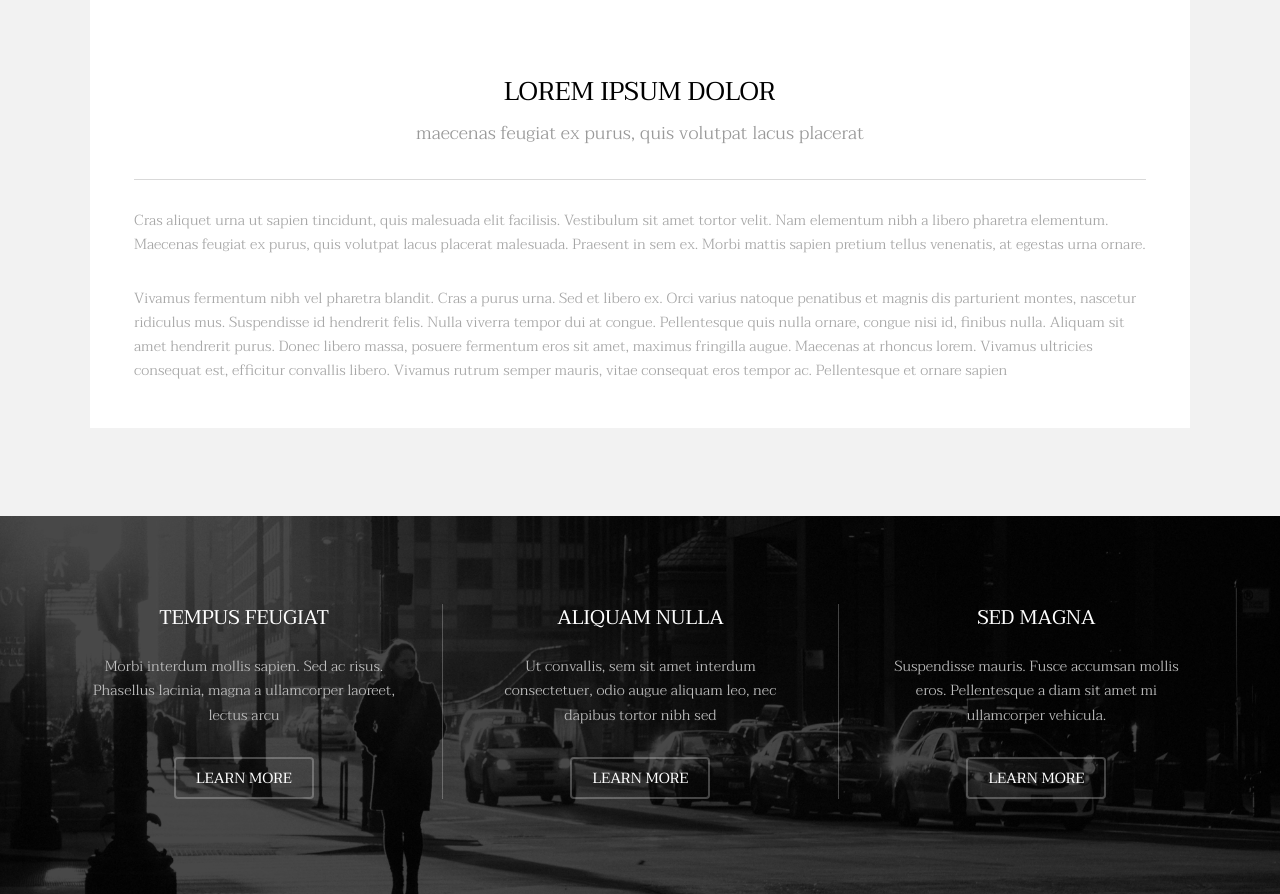
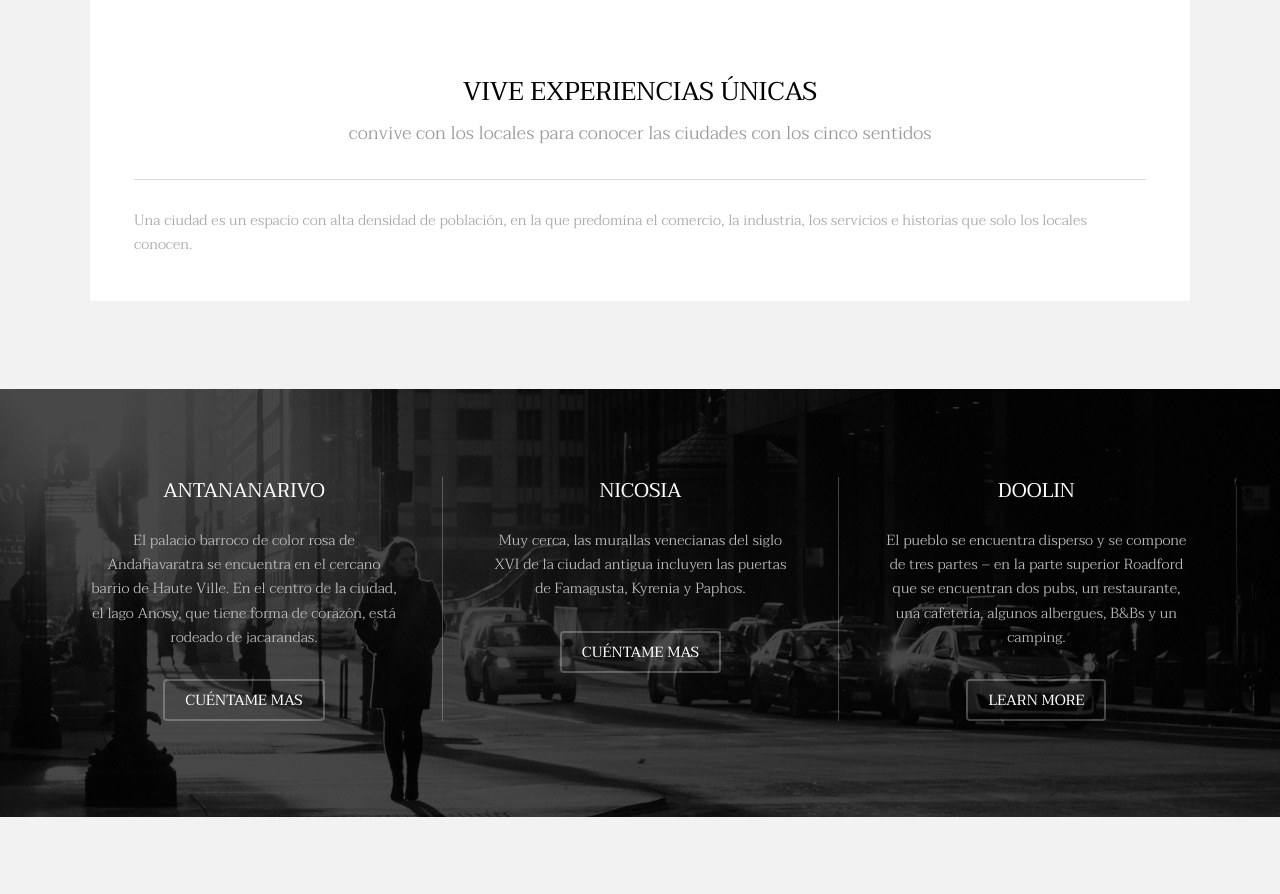
Before and after one commit to charlesramos18/04_REP_METROPOLITA, a plain HTML site: page index.html in a window 1280 px wide. Shown: the part 1216-2110 px from the top of the page. Drawn offline with Linux system fonts and the light colour scheme.

Commit message:
todos los textos que faltaban por VICTOR

```diff
--- a/index.html
+++ b/index.html
@@ -53,12 +53,12 @@
 							</div>
 							<div class="content">
 								<header class="align-center">
-									<h2>Lorem ipsum dolor</h2>
-									<p>maecenas feugiat ex purus, quis volutpat lacus placerat</p>
+									<h2>VIVE EXPERIENCIAS ÚNICAS</h2>
+									<p>convive con los locales para conocer las ciudades con los cinco sentidos</p>
 								</header>
 								<hr />
-								<p> Cras aliquet urna ut sapien tincidunt, quis malesuada elit facilisis. Vestibulum sit amet tortor velit. Nam elementum nibh a libero pharetra elementum. Maecenas feugiat ex purus, quis volutpat lacus placerat malesuada. Praesent in sem ex. Morbi mattis sapien pretium tellus venenatis, at egestas urna ornare.</p>
-								<p>Vivamus fermentum nibh vel pharetra blandit. Cras a purus urna. Sed et libero ex. Orci varius natoque penatibus et magnis dis parturient montes, nascetur ridiculus mus. Suspendisse id hendrerit felis. Nulla viverra tempor dui at congue. Pellentesque quis nulla ornare, congue nisi id, finibus nulla. Aliquam sit amet hendrerit purus. Donec libero massa, posuere fermentum eros sit amet, maximus fringilla augue. Maecenas at rhoncus lorem. Vivamus ultricies consequat est, efficitur convallis libero. Vivamus rutrum semper mauris, vitae consequat eros tempor ac. Pellentesque et ornare sapien</p>
+								<p> Una ciudad es un espacio con alta densidad de población, en la que predomina el comercio, la industria, los servicios e historias que solo los locales conocen.
+
 							</div>
 						</div>
 					</div>
@@ -71,27 +71,28 @@
 					<div id="flexgrid">
 						<div>
 							<header>
-								<h3>Tempus Feugiat</h3>
+								<h3>ANTANANARIVO</h3>
 							</header>
-							<p>Morbi interdum mollis sapien. Sed ac risus. Phasellus lacinia, magna a ullamcorper laoreet, lectus arcu</p>
+							<p>El palacio barroco de color rosa de Andafiavaratra se encuentra en el cercano barrio de Haute Ville. En el centro de la ciudad, el lago Anosy, que tiene forma de corazón, está rodeado de jacarandas.</p>
 							<ul class="actions">
-								<li><a href="#" class="button alt">Learn More</a></li>
+								<li><a href="#" class="button alt">CUÉNTAME MAS</a></li>
 							</ul>
 						</div>
 						<div>
 							<header>
-								<h3>Aliquam Nulla</h3>
+								<h3>NICOSIA</h3>
 							</header>
-							<p>Ut convallis, sem sit amet interdum consectetuer, odio augue aliquam leo, nec dapibus tortor nibh sed </p>
+							<p>Muy cerca, las murallas venecianas del siglo XVI de la ciudad antigua incluyen las puertas de Famagusta, Kyrenia y Paphos.
+							</p>
 							<ul class="actions">
-								<li><a href="#" class="button alt">Learn More</a></li>
+								<li><a href="#" class="button alt">CUÉNTAME MAS</a></li>
 							</ul>
 						</div>
 						<div>
 							<header>
-								<h3>Sed Magna</h3>
+								<h3>DOOLIN</h3>
 							</header>
-							<p>Suspendisse mauris. Fusce accumsan mollis eros. Pellentesque a diam sit amet mi ullamcorper vehicula.</p>
+							<p>El pueblo se encuentra disperso y se compone de tres partes – en la parte superior Roadford que se encuentran dos pubs, un restaurante, una cafetería, algunos albergues, B&Bs y un camping.</p>
 							<ul class="actions">
 								<li><a href="#" class="button alt">Learn More</a></li>
 							</ul>
```
